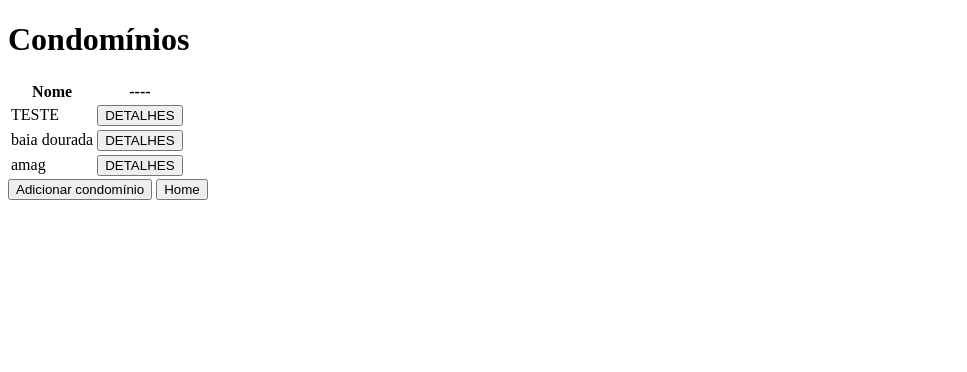
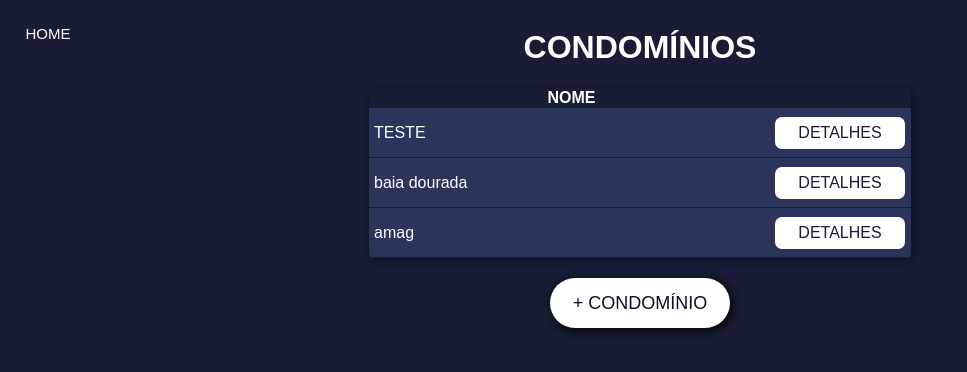
Before and after one commit to darcilemons/django-detector, a Django app: page /listar_conds/ in a window 1280 px wide. Shown: the top 372 px of the page, without its empty margins (0-967 px from the left). Run offline with Django 5.2, Linux system fonts and the light colour scheme; data comes from the database, SQL or seed files in the repository; both versions use the stored data as it was after the commit.

Commit message:
Desenvolvimento do front-end

```diff
--- a/projeto_detec/mainApp/models.py
+++ b/projeto_detec/mainApp/models.py
@@ -5,6 +5,9 @@ class Conds(models.Model):
     name = models.CharField(max_length=100)
     created_at = models.DateTimeField(auto_now_add=True)
     endereco = models.CharField(max_length=200)
+
+    def __str__(self):
+        return self.name
 
     def total_equipamentos(self):
         return (self.itens_facial.count() +
@@ -42,11 +45,11 @@ class Itens_facial(models.Model):
     item = models.CharField(max_length=100, verbose_name="Item")
     iplocal = models.CharField(max_length=15, verbose_name="IP Local")
     link = models.CharField(max_length=100, verbose_name="Link de acesso")
-    mac = models.CharField(max_length=17, default="n/a", verbose_name="Endereço MAC")
-    http = models.PositiveIntegerField(default="n/a", verbose_name="Porta HTTP")
-    user = models.CharField(max_length=50, default="n/a", verbose_name="Usuário")
-    senha = models.CharField(max_length=50, default="n/a", verbose_name="Senha")
-    desc = models.CharField(max_length=100, default="n/a", verbose_name="Descrição")
+    mac = models.CharField(max_length=17, verbose_name="Endereço MAC")
+    http = models.PositiveIntegerField(max_length=4, verbose_name="Porta HTTP")
+    user = models.CharField(max_length=50, verbose_name="Usuário")
+    senha = models.CharField(max_length=50, verbose_name="Senha")
+    desc = models.CharField(max_length=100, verbose_name="Descrição")
     data = models.DateTimeField(default=timezone.now)
 
     def __str__(self):
@@ -57,12 +60,12 @@ class Itens_dvr(models.Model):
     item = models.CharField(max_length=100, verbose_name="Item")
     iplocal = models.CharField(max_length=15, verbose_name="IP Local")
     link = models.CharField(max_length=100, verbose_name="Link de acesso")
-    mac = models.CharField(max_length=17, default="n/a", verbose_name="Endereço MAC")
-    rtsp = models.PositiveIntegerField(default="n/a", verbose_name="Porta RTSP")
-    http = models.PositiveIntegerField(default="n/a", verbose_name="Porta HTTP")
-    user = models.CharField(max_length=50, default="n/a", verbose_name="Usuário")
-    senha = models.CharField(max_length=50, default="n/a", verbose_name="Senha")
-    desc = models.CharField(max_length=100, default="n/a", verbose_name="Descrição")
+    mac = models.CharField(max_length=17, verbose_name="Endereço MAC")
+    rtsp = models.PositiveIntegerField(max_length=4, verbose_name="Porta RTSP")
+    http = models.PositiveIntegerField(max_length=4, verbose_name="Porta HTTP")
+    user = models.CharField(max_length=50, verbose_name="Usuário")
+    senha = models.CharField(max_length=50, verbose_name="Senha")
+    desc = models.CharField(max_length=100, verbose_name="Descrição")
     data = models.DateTimeField(default=timezone.now)
 
     def __str__(self):
--- a/projeto_detec/mainApp/templates/home.html
+++ b/projeto_detec/mainApp/templates/home.html
@@ -187,6 +187,7 @@
         <div id="btn">
             <a href="{% url 'cadastrar_condominio' %}" class="home-btn">+ CONDOMÍNIO</a>
             <a href="{% url 'main_relato' %}" class="home-btn">+ RELATO</a>
+            <a href="{% url 'home_equip' %}" class="home-btn">+ EQUIPAMENTO</a>
         </div>
 
         <div id="bar">
--- a/projeto_detec/mainApp/templates/lista_conds.html
+++ b/projeto_detec/mainApp/templates/lista_conds.html
@@ -2,23 +2,128 @@
 <html>
 <head>
     <title>Lista de Condomínios</title>
+    <style>
+        body{
+            background: #181c34;
+            color: white;
+            font-family: Arial, sans-serif;
+        }
+
+        #main-container{
+            display: flex;
+            flex-direction: column;
+            align-items: center;
+            justify-content: center;
+        }
+
+        table{
+            background: #2d345b;
+            box-shadow: 2px 2px 10px #0c0f20;
+            border-radius: 5px;
+            border-collapse: collapse;
+        }
+
+        .cond-name{
+            padding: 10px 0px  10px 5px;
+            height: 20px;
+            width: 400px;
+        }
+
+        .bt-details{
+            display: flex;
+            color: #181c34;
+            justify-content: center;
+            text-decoration: none;
+            background: white;
+            padding-top: 7px;
+            padding-bottom: 7px;
+            width: 130px;
+            border-radius: 7px;
+            margin-right: 5px;
+        }
+
+        #tr-head{
+            background: #181c34;
+        }
+        .tr-itens{
+            height: 50px;
+        }
+        td{
+            border-bottom: 1px solid #181c34;
+        }
+
+        #btn-conds{
+            display: flex;
+            flex-direction: column;
+            align-items:center;
+            margin-top: 20px;
+            gap: 25px;
+            width: 100%;
+        }
+        #btn-conds a{
+            color: #0c0f20;
+            text-decoration: none;
+            text-align: center;
+            align-content: center;
+            background: white;
+            font-size: 18px;
+            height: 50px;
+            width: 180px;
+            border-radius: 70px;
+            box-shadow: 2px 2px 10px black;
+            transform-origin: center;
+        }
+
+        #btn-conds a:hover{
+            box-shadow: 0px 0px 0px black;
+            transform: scale(1.1);
+        }
+        #cabecalho{
+            display: flex;
+            justify-content: center;
+        }
+
+        #home-div a{
+            text-decoration: none;
+            color: white;
+            font-size: 15px;
+            height: 50px;
+            width: 80px;
+            text-align: center;
+            align-content: center;
+            border-radius: 15px;
+            position: fixed;
+        }
+
+        #home-div a:hover{
+            background: rgb(18, 21, 47);
+        }
+
+    </style>
 </head>
 <body>
-    <h1>Condomínios</h1>
+    <div id="home-div">
+        <a href="{% url 'home' %}">HOME</a>
+    </div>
+    <div id="cabecalho">
+        <h1 class="conds">CONDOMÍNIOS</h1>
+    </div>
+
+    <div id="main-container">
 
         {% if conds %}
             <table>
                 <thead>
-                <tr>
-                    <th>Nome</th>
-                    <th>----</th>
+                    <tr id="tr-head">
+                        <th>NOME</th>
+                        <th></th>
                     </tr>
                 </thead>
                 <tbody>
                     {% for conds in conds %}
-                <tr>
-                    <td>{{ conds.name }}</td>
-                    <td><a href="{% url 'detail_conds' conds.id %}"><button>DETALHES</button></a></td>
+                    <tr class="tr-itens">
+                        <td class="cond-name">{{ conds.name }}</td>
+                        <td><a href="{% url 'detail_conds' conds.id %}" class="bt-details">DETALHES</a></td>
                     </tr>
                     {% endfor %}
                 </tbody>
@@ -26,8 +131,11 @@
         {% else %}
             <p>Nenhum condomínio cadastrado ainda.</p>
         {% endif %}
+        <div id="btn-conds">
+            <a href="{% url 'cadastrar_condominio' %}">+ CONDOMÍNIO</a>
+        </div>
 
-    <a href="{% url 'cadastrar_condominio' %}"><button>Adicionar condomínio</button></a>
-    <a href="{% url 'home' %}"><button>Home</button></a>
+
+    </div>
 </body>
 </html>
--- a/projeto_detec/mainApp/urls.py
+++ b/projeto_detec/mainApp/urls.py
@@ -4,10 +4,11 @@ from . import views
 urlpatterns = [
     path('', views.home, name='home'),
     path('cad_cond/', views.cad_cond, name='cadastrar_condominio'), # cadastro condomínio
+    path('home_equip', views.home_equip, name='home_equip'), # tela de cadastrar equipamento vindo do home
     path('equipamento/<int:condominio_id>/', views.equip, name='equip'), # cadastro equipamento no condomínio
     path('cadastrar-equipamento/<int:condominio_id>/<str:tipo>/', views.cad_equip, name='cad_equip'), # tipo do equipamento (dvr, facial ou outro)
     path('listar_conds/', views.listar_conds, name='listar_conds'), # listar os condomínios
-    path('listar_relatos/', views.listar_relatos, name='listar_relatos'),
+    path('listar_relatos/', views.listar_relatos, name='listar_relatos'), # listar relatos
     path('listar_conds/<int:condominio_id>/', views.detail_conds, name='detail_conds'), # detalhar condomínio
     path('main_relato/', views.main_relato, name='main_relato'), # primeira página relato
     path('main_relato/<int:condominio_id>/', views.relato, name='relato'), # escolher app
--- a/projeto_detec/mainApp/views.py
+++ b/projeto_detec/mainApp/views.py
@@ -16,6 +16,10 @@ def cad_cond(request):
         form = condsForm()
 
     return render(request, 'conds_cad.html', {'form': form})
+
+def home_equip(request):
+    conds = Conds.objects.all()
+    return render(request, 'home_equip.html', {'conds': conds})
 
 def equip(request, condominio_id):
     condominio = get_object_or_404(Conds, id=condominio_id)
@@ -82,7 +86,9 @@ def detail_conds(request, condominio_id):
 
 def listar_relatos(request):
     relatos = Relatos.objects.all()
-    return render(request, 'relato/listar_relatos.html', {'relatos': relatos})
+    context = {'relatos': relatos}
+
+    return render(request, 'relato/listar_relatos.html', context)
 
 def main_relato(request):
     cond = Conds.objects.all()
```
Also changed, not shown: projeto_detec/mainApp/templates/conds_cad.html (+6 -2 lines), projeto_detec/mainApp/templates/equip-forms/cad_dvr.html (+7 -0 lines), projeto_detec/mainApp/templates/equip-forms/cad_facial.html (+7 -0 lines), projeto_detec/mainApp/templates/equip-forms/cad_outro.html (+7 -0 lines), projeto_detec/mainApp/templates/equip.html (+7 -2 lines), projeto_detec/mainApp/templates/home_equip.html (added, +22 -0 lines), projeto_detec/mainApp/templates/relato/categoria_relato.html (+3 -10 lines), projeto_detec/mainApp/templates/relato/listar_relatos.html (+11 -1 lines), projeto_detec/db.sqlite3. Lines whose indentation alone changed are shown as unchanged.
